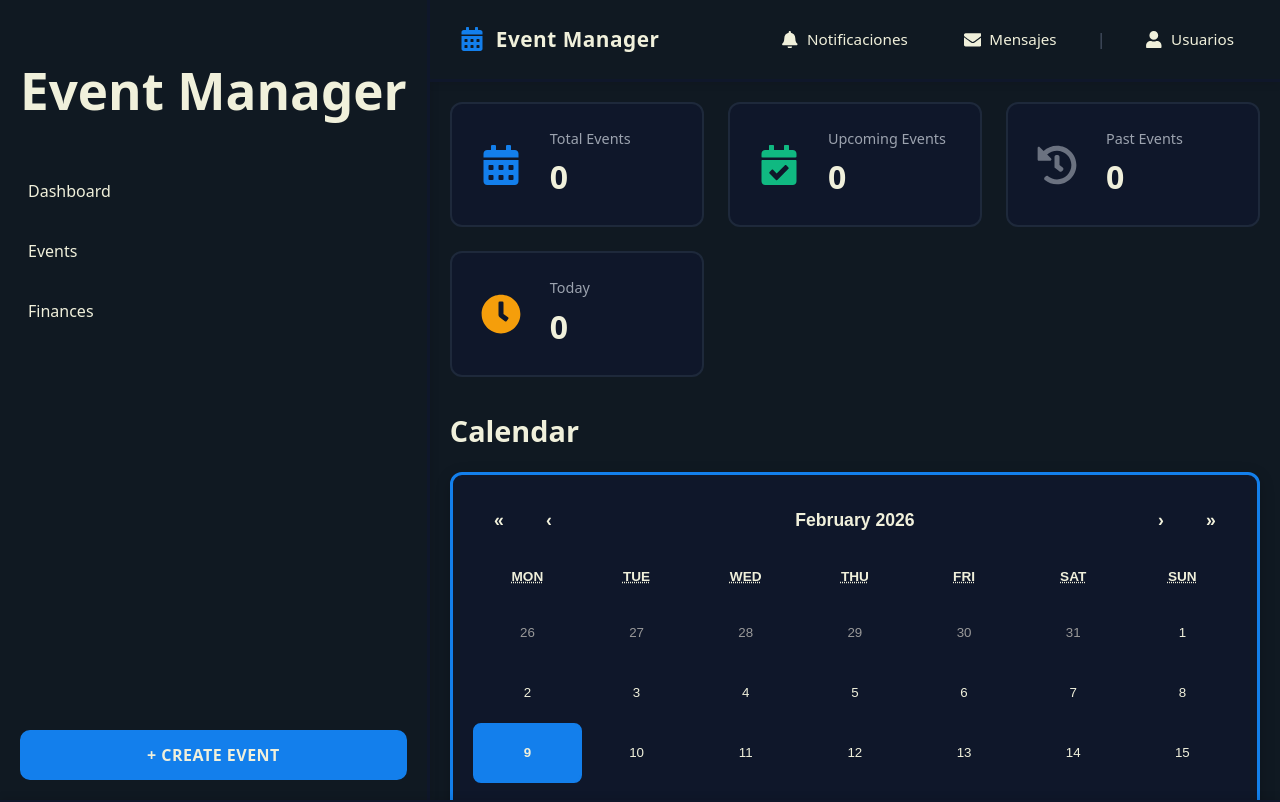
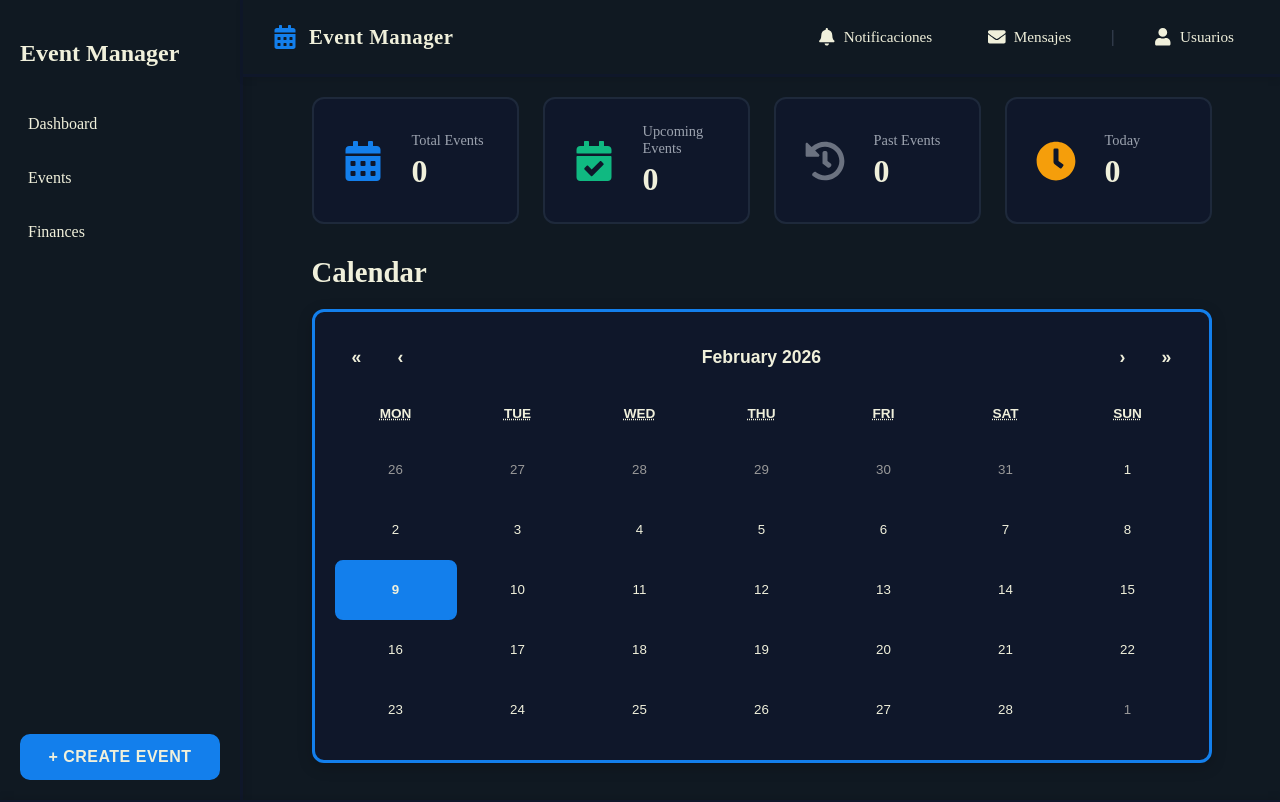
Before and after one commit to neocanario/event-manager, a React (Vite) app: page / in a window 1280 px wide. Shown: the top 802 px of the page. Built offline with nearby package versions, Linux system fonts and the light colour scheme.

Commit message:
depueaion de codigo

```diff
--- a/index.html
+++ b/index.html
@@ -1,11 +1,10 @@
 <!doctype html>
-<html lang="es">
+<html lang="en">
   <head>
     <meta charset="UTF-8" />
     <link rel="icon" type="image/svg+xml" href="/vite.svg" />
-    <meta name="viewport" content="width=device-width, initial-scale=1.0, maximum-scale=5.0" />
-    <meta name="description" content="Gestiona tus eventos y finanzas de manera eficiente" />
-    <title>Event Manager - Gestión de Eventos</title>
+    <meta name="viewport" content="width=device-width, initial-scale=1.0" />
+    <title>event-proyet</title>
   </head>
   <body>
     <div id="root"></div>
--- a/src/App.css
+++ b/src/App.css
@@ -1,24 +1,19 @@
-/* App Layout */
 body {
   margin: 0;
   padding: 0;
   background-color: #101922;
   color: #F0F0DB;
-  overflow-x: hidden;
 }
 
 .app-wrapper {
   display: flex;
   flex-direction: column;
   min-height: 100vh;
-  width: 100%;
 }
 
 .app-container {
   display: flex;
   height: 100vh;
-  width: 100%;
-  overflow: hidden;
 }
 
 .main-content {
@@ -26,34 +21,19 @@ body {
   display: flex;
   flex-direction: column;
   max-height: 100vh;
-  overflow-y: auto;
-  overflow-x: hidden;
-  width: 100%;
 }
 
-/* Scrollbar Styling */
-.main-content::-webkit-scrollbar {
-  width: 8px;
+.main-content.has-events {
+  overflow-y: auto;
 }
 
-.main-content::-webkit-scrollbar-track {
-  background: #0F172A;
+.main-content::-webkit-scrollbar {
+  display: none;
 }
 
-.main-content::-webkit-scrollbar-thumb {
-  background: #137FEC;
-  border-radius: 4px;
-}
-
-.main-content::-webkit-scrollbar-thumb:hover {
-  background: #1069c4;
-}
-
-@supports not selector(::-webkit-scrollbar) {
-  .main-content {
-    scrollbar-width: thin;
-    scrollbar-color: #137FEC #0F172A;
-  }
+.main-content {
+  -ms-overflow-style: none;
+  scrollbar-width: none;
 }
 
 /* Responsive Layout */
@@ -61,16 +41,10 @@ body {
   .app-container {
     flex-direction: column;
     height: auto;
-    min-height: 100vh;
   }
 
   .main-content {
     max-height: none;
-    min-height: calc(100vh - 200px);
-  }
-
-  .main-content::-webkit-scrollbar {
-    display: none;
   }
 }
 
@@ -79,8 +53,7 @@ body {
     min-height: 100dvh;
   }
 
-  .app-container,
-  .main-content {
+  .app-container {
     min-height: auto;
   }
 }
--- a/src/components/event-modal/EventModal.css
+++ b/src/components/event-modal/EventModal.css
@@ -1,7 +1,10 @@
 /* Modal Overlay */
 .modal-overlay {
     position: fixed;
-    inset: 0;
+    top: 0;
+    left: 0;
+    right: 0;
+    bottom: 0;
     background-color: rgba(16, 25, 34, 0.85);
     display: flex;
     justify-content: center;
@@ -11,21 +14,25 @@
 }
 
 @keyframes fadeIn {
-    from { opacity: 0; }
-    to { opacity: 1; }
+    from {
+        opacity: 0;
+    }
+    to {
+        opacity: 1;
+    }
 }
 
 /* Modal Content */
 .modal-content {
-    background-color: var(--color-bg-darker, #0F172A);
-    border: 2px solid var(--color-border, #137FEC);
-    border-radius: var(--radius-lg, 12px);
-    padding: var(--spacing-xl, 2rem);
+    background-color: #0F172A;
+    border: 2px solid #137FEC;
+    border-radius: 12px;
+    padding: 2rem;
     max-width: 600px;
     width: 90%;
     max-height: 90vh;
     overflow-y: auto;
-    box-shadow: var(--shadow-md, 0 10px 40px rgba(0, 0, 0, 0.3));
+    box-shadow: 0 10px 40px rgba(0, 0, 0, 0.3);
     animation: slideIn 0.3s ease;
 }
 
@@ -41,9 +48,9 @@
 }
 
 .modal-title {
-    color: var(--color-text-light, #F0F0DB);
-    font-size: var(--font-3xl, 1.8rem);
-    margin-bottom: var(--spacing-lg, 1.5rem);
+    color: #F0F0DB;
+    font-size: 1.8rem;
+    margin-bottom: 1.5rem;
     text-align: center;
 }
 
@@ -51,37 +58,37 @@
 .event-form {
     display: flex;
     flex-direction: column;
-    gap: var(--spacing-lg, 1.5rem);
+    gap: 1.5rem;
 }
 
 .form-group {
     display: flex;
     flex-direction: column;
-    gap: var(--spacing-xs, 0.5rem);
+    gap: 0.5rem;
 }
 
 .form-group label {
-    color: var(--color-text-light, #F0F0DB);
+    color: #F0F0DB;
     font-weight: 600;
-    font-size: var(--font-sm, 0.95rem);
+    font-size: 0.95rem;
 }
 
 .form-group input,
 .form-group textarea {
-    padding: var(--spacing-sm, 0.75rem);
-    border: 2px solid var(--color-border, #137FEC);
-    border-radius: var(--radius-sm, 8px);
-    background-color: var(--color-bg-dark, #101922);
-    color: var(--color-text-light, #F0F0DB);
-    font-size: var(--font-base, 1rem);
+    padding: 0.75rem;
+    border: 2px solid #137FEC;
+    border-radius: 8px;
+    background-color: #101922;
+    color: #F0F0DB;
+    font-size: 1rem;
     font-family: inherit;
-    transition: border-color var(--transition-normal, 0.3s ease);
+    transition: border-color 0.3s ease;
 }
 
 .form-group input:focus,
 .form-group textarea:focus {
     outline: none;
-    border-color: var(--color-primary-hover, #1069c4);
+    border-color: #1069c4;
 }
 
 .form-group textarea {
@@ -92,50 +99,50 @@
 .form-row {
     display: grid;
     grid-template-columns: 1fr 1fr;
-    gap: var(--spacing-md, 1rem);
+    gap: 1rem;
 }
 
 /* Modal Actions */
 .modal-actions {
     display: flex;
     justify-content: flex-end;
-    gap: var(--spacing-md, 1rem);
-    margin-top: var(--spacing-md, 1rem);
+    gap: 1rem;
+    margin-top: 1rem;
 }
 
 .btn-cancel,
 .btn-confirm {
-    padding: var(--spacing-sm, 0.75rem) var(--spacing-lg, 1.5rem);
+    padding: 0.75rem 1.5rem;
     border: none;
-    border-radius: var(--radius-sm, 8px);
-    font-size: var(--font-base, 1rem);
+    border-radius: 8px;
+    font-size: 1rem;
     font-weight: 600;
     cursor: pointer;
-    transition: all var(--transition-normal, 0.3s ease);
+    transition: all 0.3s ease;
 }
 
 .btn-cancel {
     background-color: transparent;
-    color: var(--color-text-light, #F0F0DB);
-    border: 2px solid var(--color-border, #137FEC);
+    color: #F0F0DB;
+    border: 2px solid #137FEC;
 }
 
 .btn-cancel:hover {
-    background-color: var(--color-primary, #137FEC);
-    color: var(--color-text-light, #F0F0DB);
+    background-color: #137FEC;
+    color: #F0F0DB;
 }
 
 .btn-confirm {
-    background-color: var(--color-primary, #137FEC);
-    color: var(--color-text-light, #F0F0DB);
-    border: 2px solid var(--color-primary, #137FEC);
+    background-color: #137FEC;
+    color: #F0F0DB;
+    border: 2px solid #137FEC;
 }
 
 .btn-confirm:hover {
-    background-color: var(--color-primary-hover, #1069c4);
-    border-color: var(--color-primary-hover, #1069c4);
+    background-color: #1069c4;
+    border-color: #1069c4;
     transform: translateY(-2px);
-    box-shadow: var(--shadow-primary, 0 4px 12px rgba(19, 127, 236, 0.4));
+    box-shadow: 0 4px 12px rgba(19, 127, 236, 0.4);
 }
 
 /* Responsive */
--- a/src/index.css
+++ b/src/index.css
@@ -1,19 +1,25 @@
-/* Global Styles */
 :root {
   font-family: system-ui, Avenir, Helvetica, Arial, sans-serif;
   line-height: 1.5;
   font-weight: 400;
+
   color-scheme: light dark;
   color: rgba(255, 255, 255, 0.87);
   background-color: #242424;
+
   font-synthesis: none;
   text-rendering: optimizeLegibility;
   -webkit-font-smoothing: antialiased;
   -moz-osx-font-smoothing: grayscale;
 }
 
-* {
-  box-sizing: border-box;
+a {
+  font-weight: 500;
+  color: #646cff;
+  text-decoration: inherit;
+}
+a:hover {
+  color: #535bf2;
 }
 
 body {
@@ -29,17 +35,6 @@ h1 {
   line-height: 1.1;
 }
 
-a {
-  font-weight: 500;
-  color: #646cff;
-  text-decoration: inherit;
-  transition: color 0.3s ease;
-}
-
-a:hover {
-  color: #535bf2;
-}
-
 button {
   border-radius: 8px;
   border: 1px solid transparent;
@@ -51,11 +46,9 @@ button {
   cursor: pointer;
   transition: border-color 0.25s;
 }
-
 button:hover {
   border-color: #646cff;
 }
-
 button:focus,
 button:focus-visible {
   outline: 4px auto -webkit-focus-ring-color;
@@ -78,17 +71,14 @@ button:focus-visible {
   }
 }
 
-/* Light Mode */
 @media (prefers-color-scheme: light) {
   :root {
     color: #213547;
     background-color: #ffffff;
   }
-
   a:hover {
     color: #747bff;
   }
-
   button {
     background-color: #f9f9f9;
   }
--- a/src/main.jsx
+++ b/src/main.jsx
@@ -1,7 +1,5 @@
 import { StrictMode } from 'react'
 import { createRoot } from 'react-dom/client'
-import './variables.css'
-import './index.css'
 import App from './App.jsx'
 
 createRoot(document.getElementById('root')).render(
--- a/src/variables.css
+++ /dev/null
@@ -1,54 +0,0 @@
-/* CSS Variables - Design System */
-:root {
-  /* Colors */
-  --color-primary: #137FEC;
-  --color-primary-hover: #1069c4;
-  --color-bg-dark: #101922;
-  --color-bg-darker: #0F172A;
-  --color-bg-card: #1E293B;
-  --color-text-light: #F0F0DB;
-  --color-text-gray: #9CA3AF;
-  --color-border: #137FEC;
-  --color-success: #22c55e;
-  --color-error: #ef4444;
-
-  /* Spacing */
-  --spacing-xs: 0.5rem;
-  --spacing-sm: 0.75rem;
-  --spacing-md: 1rem;
-  --spacing-lg: 1.5rem;
-  --spacing-xl: 2rem;
-  --spacing-2xl: 3rem;
-
-  /* Border Radius */
-  --radius-sm: 8px;
-  --radius-md: 10px;
-  --radius-lg: 12px;
-
-  /* Transitions */
-  --transition-fast: 0.2s ease;
-  --transition-normal: 0.3s ease;
-  --transition-slow: 0.5s ease;
-
-  /* Shadows */
-  --shadow-sm: 0 2px 8px rgba(0, 0, 0, 0.1);
-  --shadow-md: 0 4px 15px rgba(0, 0, 0, 0.2);
-  --shadow-lg: 0 8px 20px rgba(19, 127, 236, 0.3);
-  --shadow-primary: 0 4px 12px rgba(19, 127, 236, 0.4);
-
-  /* Font Sizes */
-  --font-xs: 0.85rem;
-  --font-sm: 0.9rem;
-  --font-base: 1rem;
-  --font-lg: 1.1rem;
-  --font-xl: 1.3rem;
-  --font-2xl: 1.5rem;
-  --font-3xl: 1.8rem;
-  --font-4xl: 2rem;
-  --font-5xl: 2.5rem;
-
-  /* Max Widths */
-  --max-width-sm: 900px;
-  --max-width-md: 1200px;
-  --max-width-lg: 1400px;
-}
```
